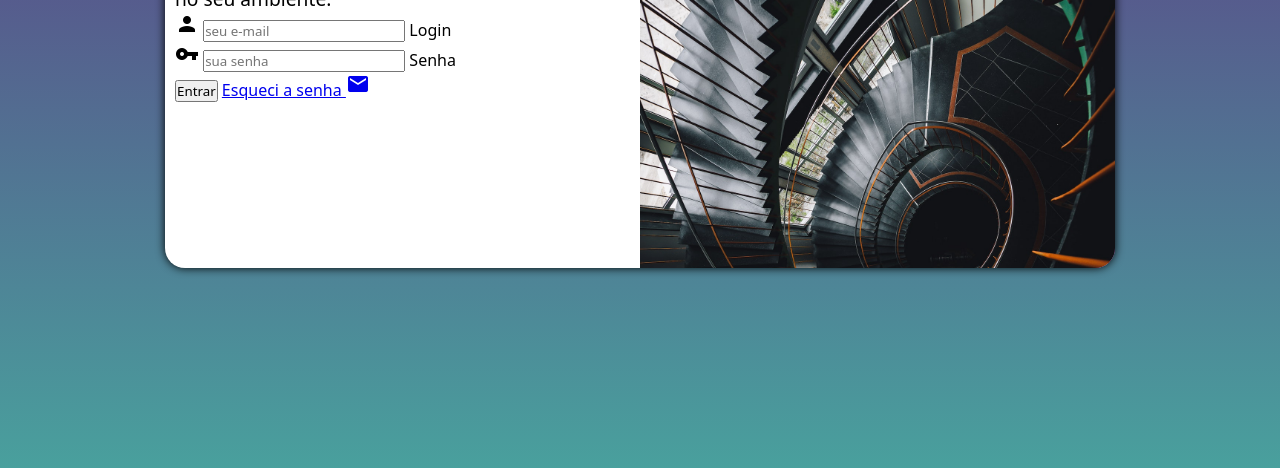
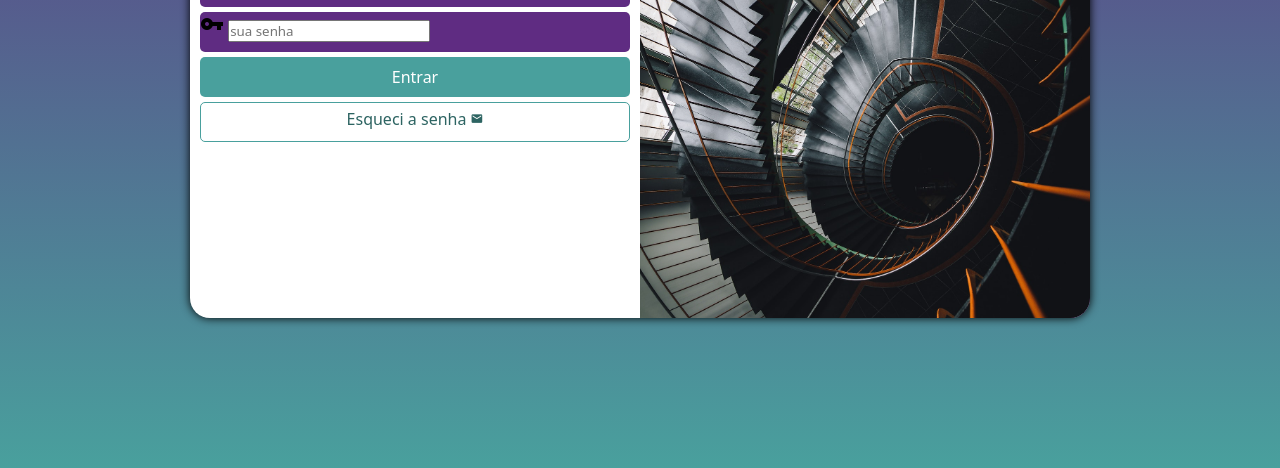
Before and after one commit to AndreRodrigues1991/Projeto-Login, a plain HTML site: page index.html in a window 1280 px wide. Shown: the part 332-800 px from the top of the page. Drawn offline with Linux system fonts and the light colour scheme.

Commit message:
update projeto-login

```diff
--- a/estilos/media-query.css
+++ b/estilos/media-query.css
@@ -16,6 +16,7 @@
 
     section#login {
         width: 80vw; /*80% da tela largura*/
+        height: 400px;
     }
 
     section#login > div#imagem {
@@ -37,7 +38,8 @@
     }
 
     section#login {
-        width: 950px;
+        width: 900px;
+        height: 500px;
     }
 
     section#login > div#imagem {
--- a/estilos/style.css
+++ b/estilos/style.css
@@ -35,7 +35,7 @@ section#login {
 
     background-color: white;
     width: 270px;
-    height: 400px;
+    height: 535px;
     border-radius: 20px; /*arredondamento das bordaas*/
     box-shadow: 0px 0px 10px rgba(0, 0, 0, 450);
 
@@ -63,3 +63,58 @@ div#formulario > h1 {
 div#formulario > p {
     font-size: 0.8em;
 }
+
+form > div.campo {
+    background-color: #5f2c82;
+    display: block; /*não precisava pq a div ja e bloco*/
+    width: 100%;
+    height: 40px;
+    border-radius: 5px;
+    margin: 5px 0px; /*cima em baixo 5 e a da esquerda e direita 0*/
+}
+
+div.campo > label {
+    display: none; /*vai tirar o login e a senha*/
+}
+
+form > input[type=submit] {
+    display: block;
+    font-size: 1em;
+    width: 100%; /*Para o botão ocupar 100% do conteiner = a linha toda*/
+    height: 40px;
+    background-color: #49a09d;
+    color: white;
+    border: none;
+    border-radius: 5px;
+    margin-top: 5px;
+    cursor: pointer; /*cursor vira uma mãozinha*/
+}
+
+form > input[type=submit]:hover {
+    background-color: #2d6462;
+
+}
+
+form > a.botao { /*o link da .classe botao que ta dentro do form*/
+    display: block;
+    text-align: center;
+    font-size: 1em;
+    width: 100%;
+    height: 40px;
+    padding-top: 5px;
+    margin-top: 5px;
+    background-color: white;
+    color: #2d6462;
+    border: 1px solid #49a09d;
+    border-radius: 5px;
+    text-decoration: none;
+}
+
+form > a.botao:hover {
+    background-color: #6cd3cf;
+}
+
+form > a.botao > i {
+    font-size: 0.8em;
+
+}
--- a/index.html
+++ b/index.html
@@ -33,7 +33,7 @@
                     </div>
 
                     <input type="submit" value="Entrar">
-                    <a href="esqueci.html">
+                    <a href="esqueci.html" class="botao">
                         Esqueci a senha <i class="material-icons">mail</i>
                     </a>
 
```
